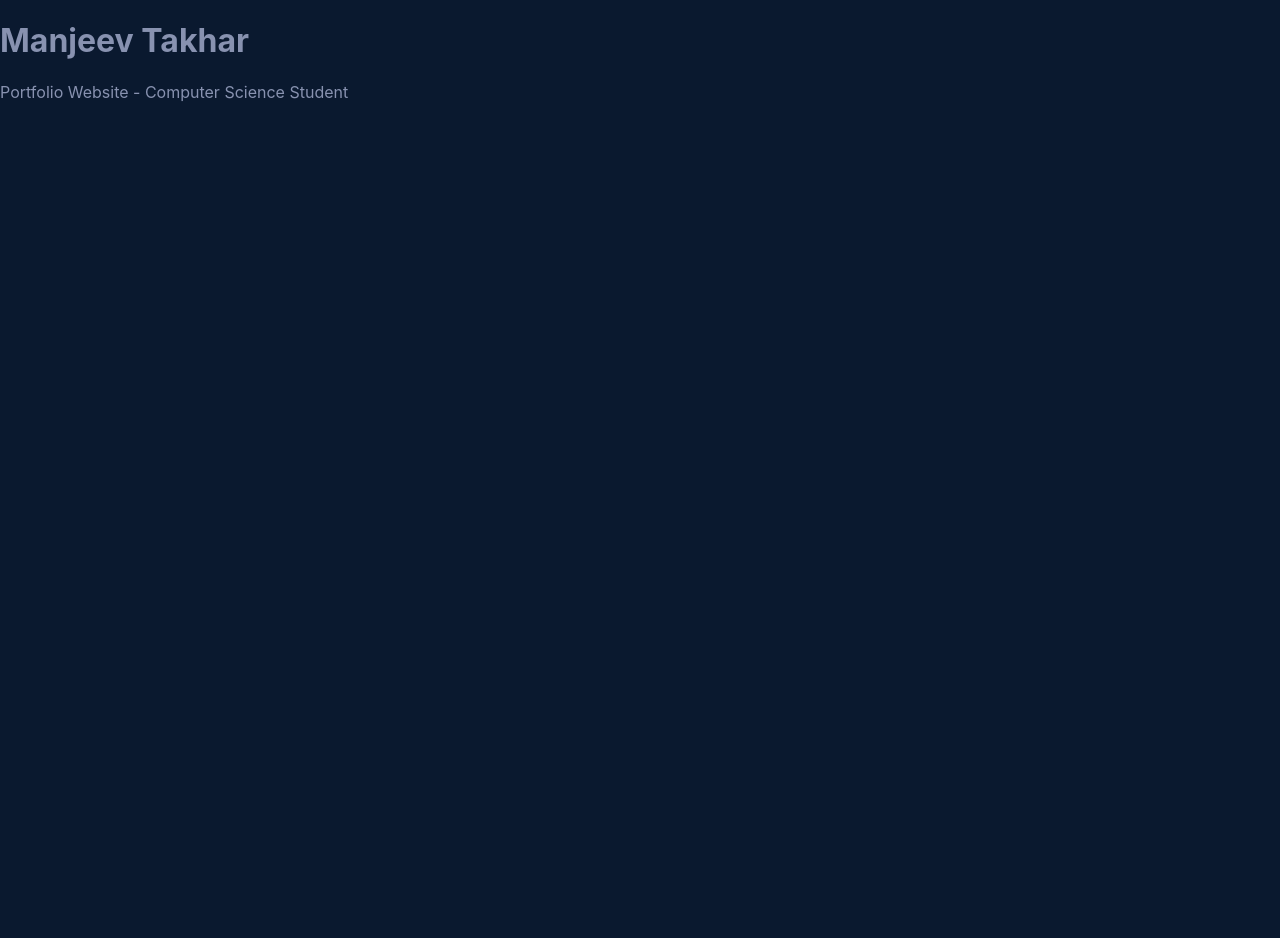
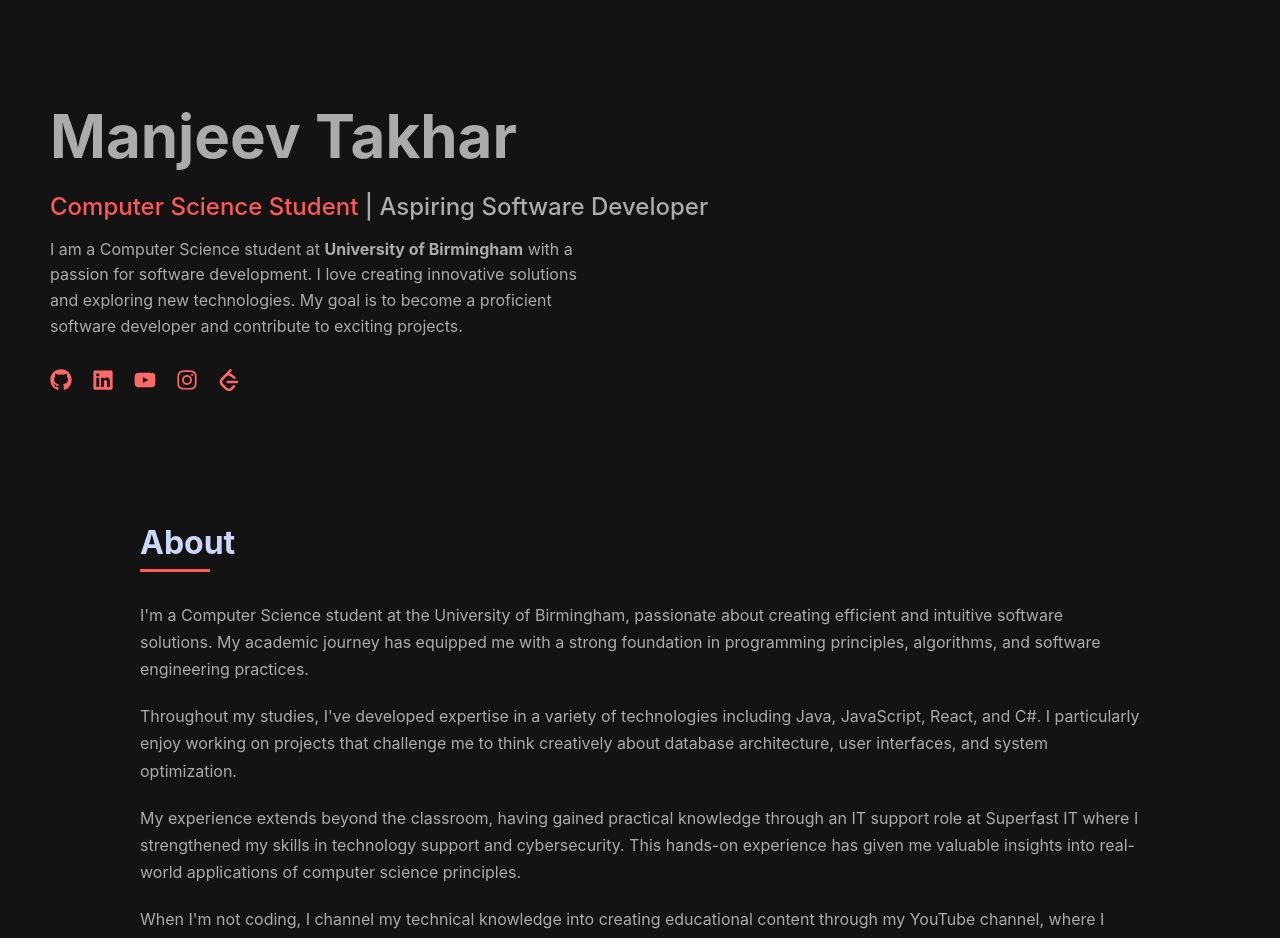
Before and after one commit to m7anj/m7anj, a React (Create React App) app: page / in a window 1280 px wide. Shown: the top 938 px of the page. Before the commit the page ends 800 px from the top, so only its background shows below. Built offline with nearby package versions, Linux system fonts and the light colour scheme.

Commit message:
Hero component finished

```diff
--- a/package.json
+++ b/package.json
@@ -9,6 +9,7 @@
     "@testing-library/user-event": "^13.5.0",
     "react": "^19.1.0",
     "react-dom": "^19.1.0",
+    "react-icons": "^5.5.0",
     "react-scripts": "5.0.1",
     "web-vitals": "^2.1.4"
   },
--- a/src/App.css
+++ b/src/App.css
@@ -1,16 +1,29 @@
 :root {
-  --dark-navy: #0a192f;
+  --dark-navy: #131313;
   --light-navy: #112240;
   --slate: #8892b0;
   --light-slate: #a8b2d1;
   --lightest-slate: #ccd6f6;
-  --accent: #64ffda;
+  --white: #242424;
 }
 
 body {
+  margin: 0;
+  padding: 50px 50px;
+  font-family: -apple-system, BlinkMacSystemFont, 'Segoe UI', 'Roboto', 'Oxygen',
+    'Ubuntu', 'Cantarell', 'Fira Sans', 'Droid Sans', 'Helvetica Neue', sans-serif;
   background-color: var(--dark-navy);
   color: var(--slate);
-  font-family: 'Inter', 'San Francisco', 'SF Pro Text', -apple-system, system-ui, sans-serif;
-  margin: 0;
-  padding: 0;
+  animation: fadeIn 0.5s ease-in-out;
 }
+
+@keyframes fadeIn {
+  from {
+    opacity: 0;
+    transform: translateY(-10px);
+  }
+  to {
+    opacity: 1;
+    transform: translateY(0);
+  }
+}
--- a/src/App.js
+++ b/src/App.js
@@ -1,14 +1,21 @@
+import React from 'react';
 import './App.css';
 
-function Home() {
+import Hero from './comps/Hero/Hero';
+
+import About from './comps/About/About';
+
+function App() {
   return (
-    <div className="Home-container">
+    <div className="App">
 
-      <h1>Manjeev Takhar</h1>
-      <p>Portfolio Website - Computer Science Student</p>
+      <main className="main-content">
+        <Hero />
+        <About />
+      </main>
 
     </div>
   );
 }
 
-export default Home;
+export default App;
--- a/src/comps/About/About.css
+++ b/src/comps/About/About.css
@@ -0,0 +1,124 @@
+.about {
+    padding: 100px 25px;
+    display: flex;
+    flex-direction: column;
+    color: #ababab;
+  }
+
+  .about-content {
+    max-width: 1000px;
+    margin: 0 auto;
+  }
+
+  .section-title {
+    font-size: 32px;
+    font-weight: 700;
+    color: #ccd6f6;
+    margin-bottom: 40px;
+    position: relative;
+  }
+
+  .section-title:after {
+    content: '';
+    position: absolute;
+    bottom: -10px;
+    left: 0;
+    width: 70px;
+    height: 3px;
+    background-color: #ff5858;
+  }
+
+  .about-text {
+    margin-bottom: 50px;
+  }
+
+  .about-text p {
+    margin-bottom: 20px;
+    line-height: 1.7;
+    font-size: 16px;
+  }
+
+  .about-text p strong {
+    color: #ccd6f6;
+  }
+
+  .technical-background {
+    margin-top: 30px;
+  }
+
+  .technical-background h3 {
+    font-size: 24px;
+    color: #ccd6f6;
+    margin-bottom: 25px;
+  }
+
+  .skills-container {
+    display: grid;
+    grid-template-columns: repeat(auto-fill, minmax(250px, 1fr));
+    gap: 30px;
+    margin-top: 20px;
+  }
+
+  .skill-category h4 {
+    font-size: 18px;
+    color: #ff5858;
+    margin-bottom: 15px;
+  }
+
+  .skill-category ul {
+    list-style-type: none;
+    padding-left: 0;
+  }
+
+  .skill-category li {
+    position: relative;
+    padding-left: 20px;
+    margin-bottom: 10px;
+    font-size: 16px;
+  }
+
+  .skill-category li:before {
+    content: '▹';
+    position: absolute;
+    left: 0;
+    color: #64ffda;
+  }
+
+  .skill-category li:hover {
+    color: #ccd6f6;
+    transition: all 0.2s ease-in-out;
+  }
+
+  /* Button styles consistent with hero section */
+  .about-button {
+    display: inline-block;
+    margin-top: 25px;
+    background-color: transparent;
+    color: #64ffda;
+    border: 1px solid #64ffda;
+    border-radius: 4px;
+    padding: 12px 28px;
+    font-size: 14px;
+    font-family: monospace;
+    cursor: pointer;
+    transition: all 0.2s ease-in-out;
+    text-decoration: none;
+  }
+
+  .about-button:hover {
+    background-color: rgba(100, 255, 218, 0.1);
+  }
+
+  @media (max-width: 768px) {
+    .about {
+      padding: 70px 20px;
+    }
+
+    .section-title {
+      font-size: 28px;
+    }
+
+    .skills-container {
+      grid-template-columns: 1fr;
+    }
+  }
--- a/src/comps/About/About.js
+++ b/src/comps/About/About.js
@@ -0,0 +1,94 @@
+import React from 'react';
+import './About.css';
+
+const About = () => {
+  return (
+    <section id="about" className="about">
+      <div className="about-content">
+        <h2 className="section-title">About</h2>
+
+        <div className="about-text">
+          <p>
+            I'm a Computer Science student at the University of Birmingham, passionate about creating
+            efficient and intuitive software solutions. My academic journey has equipped me with a strong
+            foundation in programming principles, algorithms, and software engineering practices.
+          </p>
+
+          <p>
+            Throughout my studies, I've developed expertise in a variety of technologies including Java,
+            JavaScript, React, and C#. I particularly enjoy working on projects that challenge me to think
+            creatively about database architecture, user interfaces, and system optimization.
+          </p>
+
+          <p>
+            My experience extends beyond the classroom, having gained practical knowledge through an IT
+            support role at Superfast IT where I strengthened my skills in technology support and
+            cybersecurity. This hands-on experience has given me valuable insights into real-world
+            applications of computer science principles.
+          </p>
+
+          <p>
+            When I'm not coding, I channel my technical knowledge into creating educational content through
+            my YouTube channel, where I review technology and share computing insights. I'm also passionate
+            about media creation, having developed skills in video and image editing with tools like Vegas Pro
+            and Adobe Photoshop.
+          </p>
+
+          <p>
+            I'm constantly seeking opportunities to expand my knowledge and apply my skills in meaningful ways.
+            Whether it's developing a multi-threaded database application, creating an educational arithmetic game,
+            or collaborating on a code submission system, I approach each project with enthusiasm and a
+            commitment to excellence.
+          </p>
+        </div>
+
+        <div className="technical-background">
+          <h3>Technical Background</h3>
+          <div className="skills-container">
+            <div className="skill-category">
+              <h4>Languages</h4>
+              <ul>
+                <li>JavaScript</li>
+                <li>Python</li>
+                <li>Java</li>
+                <li>C#</li>
+                <li>HTML/CSS</li>
+                <li>PostgreSQL</li>
+                <li>C</li>
+                <li>TypeScript</li>
+              </ul>
+            </div>
+
+            <div className="skill-category">
+              <h4>Tools & Technologies</h4>
+              <ul>
+                <li>React.js</li>
+                <li>Node.js</li>
+                <li>Express.js</li>
+                <li>JavaFX</li>
+                <li>.NET</li>
+                <li>JDBC</li>
+                <li>Git</li>
+                <li>Docker</li>
+              </ul>
+            </div>
+
+            <div className="skill-category">
+              <h4>Other Skills</h4>
+              <ul>
+                <li>Database Design</li>
+                <li>UI/UX Design</li>
+                <li>System Architecture</li>
+                <li>Technical Writing</li>
+                <li>Video Editing</li>
+                <li>Image Editing</li>
+              </ul>
+            </div>
+          </div>
+        </div>
+      </div>
+    </section>
+  );
+};
+
+export default About;
--- a/src/comps/Hero/Hero.css
+++ b/src/comps/Hero/Hero.css
@@ -0,0 +1,84 @@
+.hero {
+  display: flex;
+  flex-direction: column;
+  justify-content: center;
+  color: #ababab;
+}
+
+.hero-title {
+  font-size: 60px;
+  font-weight: 700;
+  color: #ababab;
+  margin-bottom: 20px;
+}
+
+.hero-subtitles-container {
+    display: inline;
+    text-align: center;
+  }
+
+  .hero-subtitle {
+    font-size: 24px;
+    font-weight: 500;
+    color: #ff5858;
+  }
+
+  .hero-subtitle2 {
+    font-size: 24px;
+    font-weight: 500;
+    color: #ababab;
+  }
+
+
+.hero-description {
+  max-width: 540px;
+  font-size: 16px;
+  line-height: 1.6;
+  margin-bottom: 30px;
+}
+
+.social-links {
+  display: flex;
+  gap: 20px;
+  margin-top: 25px;
+}
+
+.social-links a {
+  color: #ff6868;
+  font-size: 22px;
+  transition: all 0.2s ease-in-out;
+}
+
+.social-links a:hover {
+  color: #64ffda;
+  transform: translateY(-3px);
+}
+
+.hero-button {
+  display: inline-block;
+  margin-top: 25px;
+  background-color: transparent;
+  color: #64ffda;
+  border: 1px solid #64ffda;
+  border-radius: 4px;
+  padding: 12px 28px;
+  font-size: 14px;
+  font-family: monospace;
+  cursor: pointer;
+  transition: all 0.2s ease-in-out;
+  text-decoration: none;
+}
+
+.hero-button:hover {
+  background-color: rgba(100, 255, 218, 0.1);
+}
+
+@media (max-width: 768px) {
+  .hero-title {
+    font-size: 40px;
+  }
+
+  .hero-subtitle {
+    font-size: 20px;
+  }
+}
--- a/src/comps/Hero/Hero.js
+++ b/src/comps/Hero/Hero.js
@@ -0,0 +1,43 @@
+import React from 'react';
+import { FaGithub, FaLinkedin, FaCodepen, FaInstagram, FaGlobe, FaYoutube } from 'react-icons/fa';
+import { SiLeetcode } from 'react-icons/si';
+import './Hero.css';
+
+const Hero = () => {
+  return (
+    <section className="hero" id="home">
+      <div className="hero-content">
+        <h1 className="hero-title">Manjeev Takhar</h1>
+
+        <div className="hero-subtitles-container">
+            <span className="hero-subtitle">Computer Science Student</span>
+            <span className="hero-subtitle2"> | Aspiring Software Developer</span>
+        </div>
+
+        <p className="hero-description">
+          I am a Computer Science student at <b>University of Birmingham</b> with a passion for software development. I love creating innovative solutions and exploring new technologies. My goal is to become a proficient software developer and contribute to exciting projects.
+        </p>
+
+        <div className="social-links">
+          <a href="https://github.com/m7anj" target="_blank" rel="noopener noreferrer" aria-label="GitHub">
+            <FaGithub />
+          </a>
+          <a href="https://linkedin.com/in/manjeevtakhar" target="_blank" rel="noopener noreferrer" aria-label="LinkedIn">
+            <FaLinkedin />
+          </a>
+          <a href="https://youtube.com/@alludetech" target="_blank" rel="noopener noreferrer" aria-label="YouTube">
+            <FaYoutube />
+          </a>
+          <a href="https://www.instagram.com/m7anj/" target="_blank" rel="noopener noreferrer" aria-label="Instagram">
+            <FaInstagram />
+          </a>
+          <a href="https://leetcode.com/u/m7anj/" target="_blank" rel="noopener noreferrer" aria-label="LeetCode">
+            <SiLeetcode />
+          </a>
+        </div>
+      </div>
+    </section>
+  );
+};
+
+export default Hero;
```
Also changed, not shown: src/comps/Projects/Projects.css (added), src/comps/Projects/Projects.js (added), 1 other file (tests, documents, lock files or other folders).
